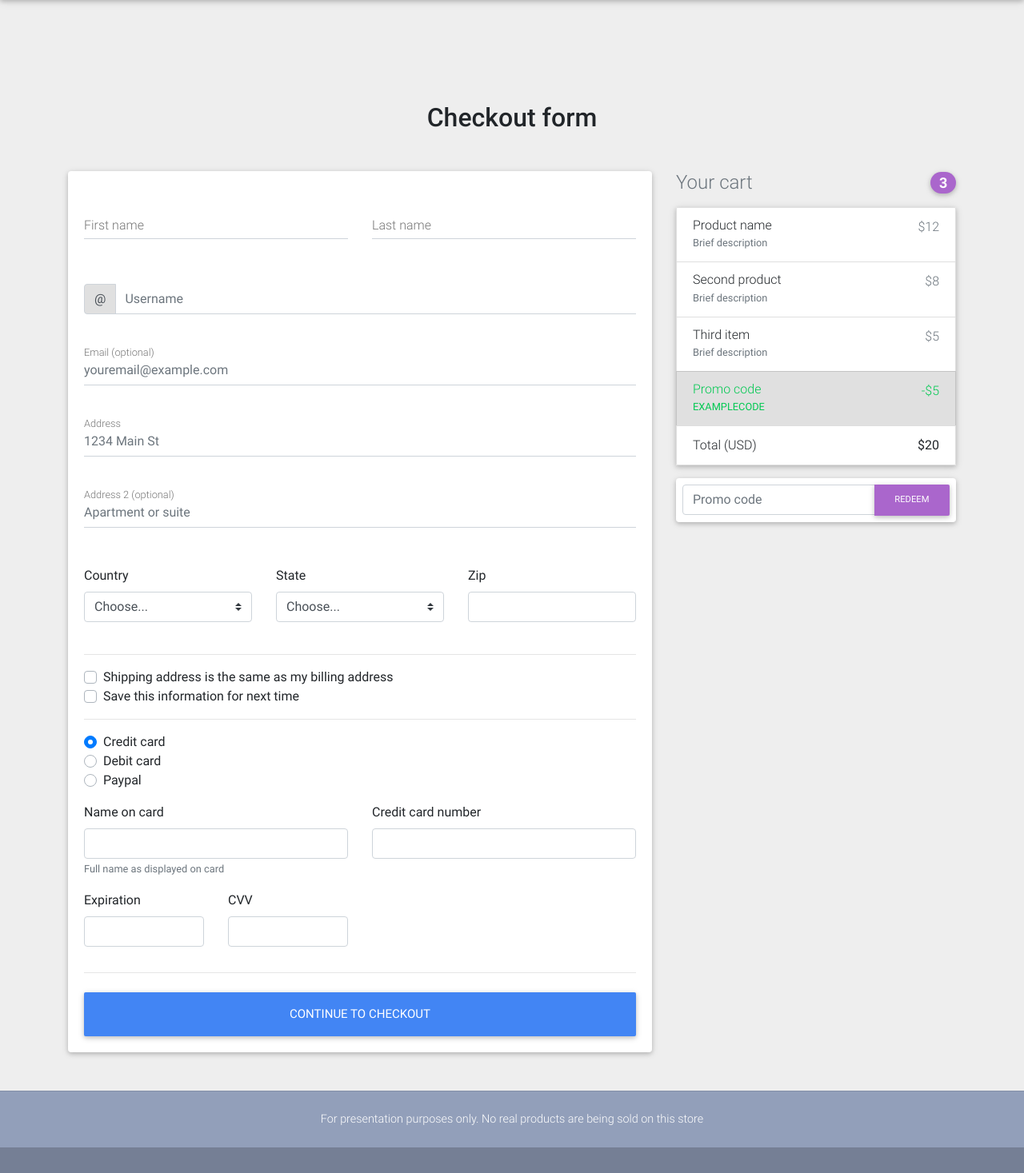
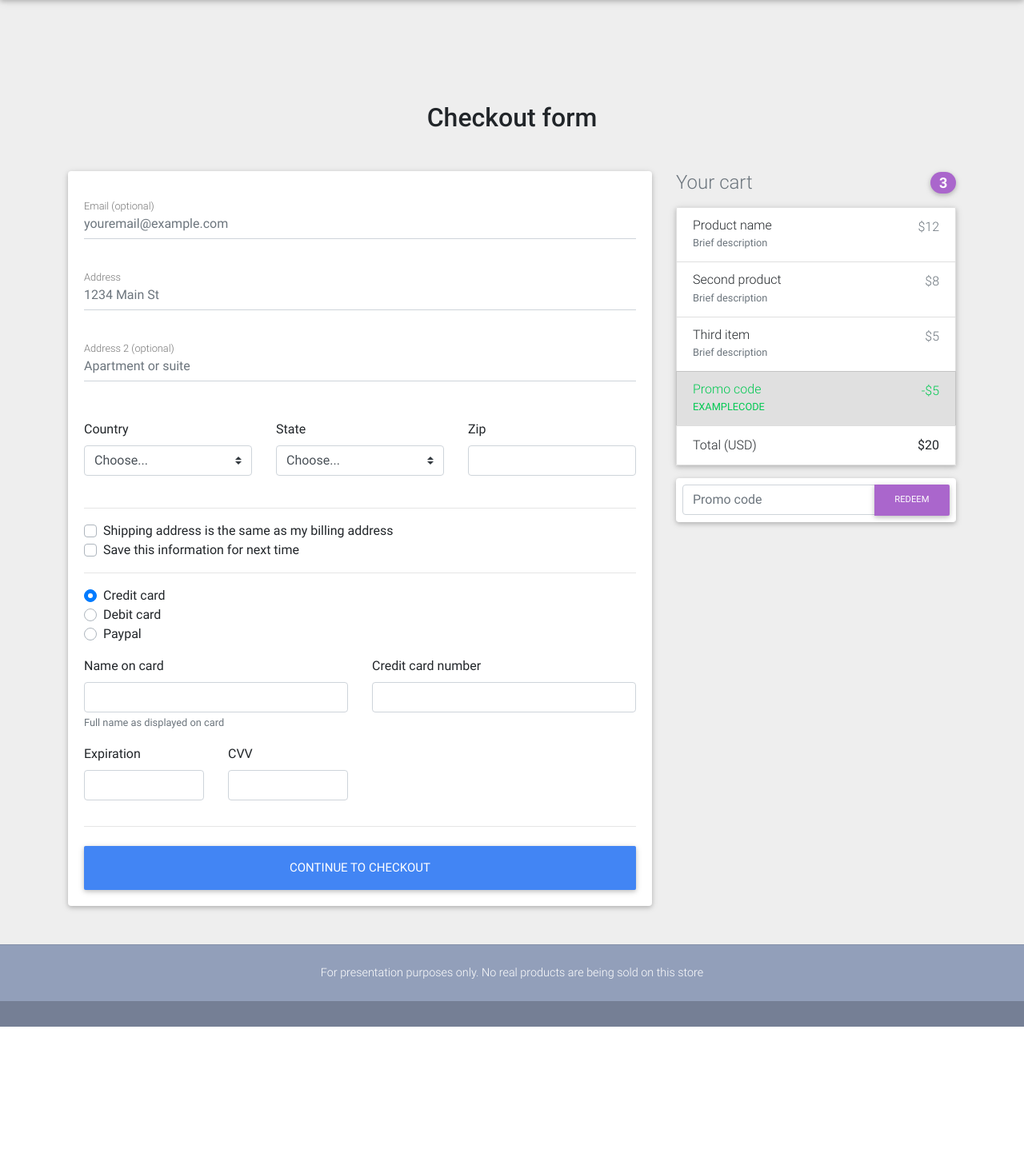
Before and after one commit to ZimmAgu/Ecommerce-Web-App, a Django app: page /checkout/ in a window 1280 px wide. Shown: the part 64-1531 px from the top of the page at 80% size. After the commit the page ends 1348 px from the top, so only its background shows below. Run offline with Django 4.2, Linux system fonts and the light colour scheme; some libraries are stand-ins or nearby versions.

Commit message:
First name, last name, and uersname removed from cehckout form because they are not needed

```diff
--- a/storeFront/templates/checkoutPage.html
+++ b/storeFront/templates/checkoutPage.html
@@ -42,43 +42,9 @@
             <!--Card content-->
             <form class="card-body">
 
-              <!--Grid row-->
-              <div class="row">
 
-                <!--Grid column-->
-                <div class="col-md-6 mb-2">
 
-                  <!--firstName-->
-                  <div class="md-form ">
-                    <input type="text" id="firstName" class="form-control">
-                    <label for="firstName" class="">First name</label>
-                  </div>
 
-                </div>
-                <!--Grid column-->
-
-                <!--Grid column-->
-                <div class="col-md-6 mb-2">
-
-                  <!--lastName-->
-                  <div class="md-form">
-                    <input type="text" id="lastName" class="form-control">
-                    <label for="lastName" class="">Last name</label>
-                  </div>
-
-                </div>
-                <!--Grid column-->
-
-              </div>
-              <!--Grid row-->
-
-              <!--Username-->
-              <div class="md-form input-group pl-0 mb-5">
-                <div class="input-group-prepend">
-                  <span class="input-group-text" id="basic-addon1">@</span>
-                </div>
-                <input type="text" class="form-control py-0" placeholder="Username" aria-describedby="basic-addon1">
-              </div>
 
               <!--email-->
               <div class="md-form mb-5">
```
